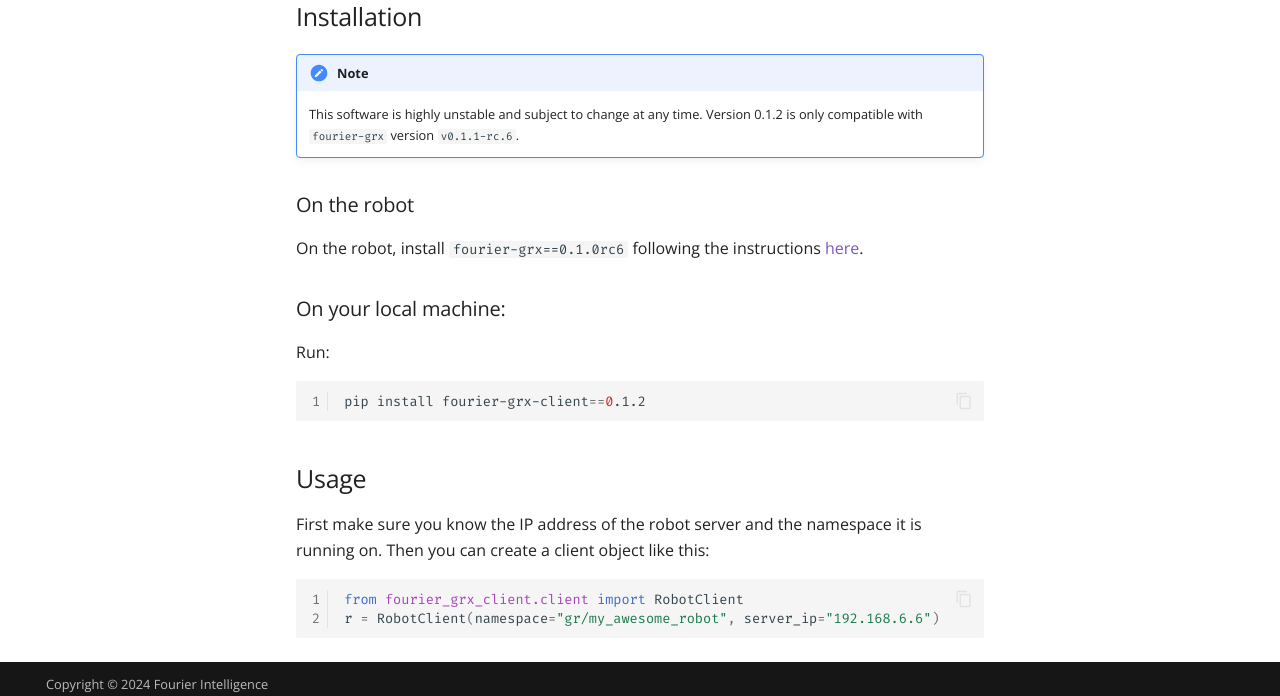
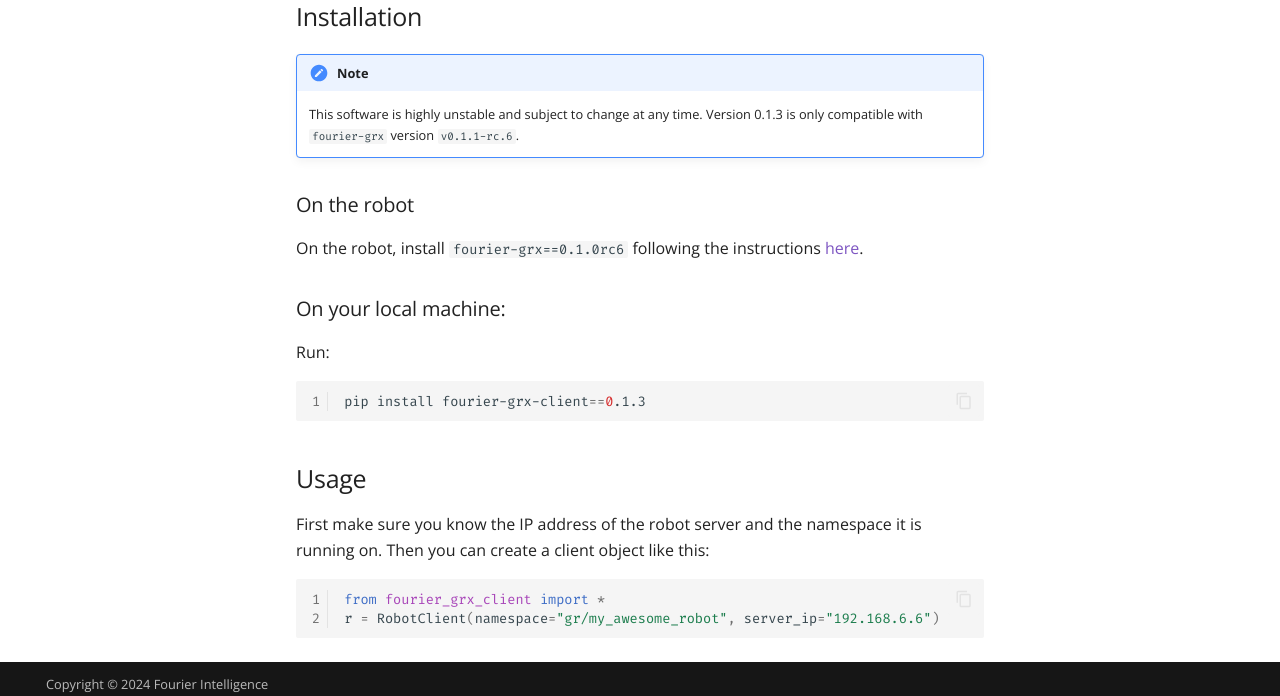
Before and after one commit to FFTAI/fourier-grx-client, an MkDocs documentation site: the page built from docs/index.md, in a window 1280 px wide and 1047 px high. Shown: the part 320-1016 px from the top of the window. Built offline with MkDocs 1.6.1 and Material for MkDocs 9.7.7, drawn with Linux system fonts in a browser that asks for light colours; comment, search, counter and statistics services are not loaded; the version menu is left out.

Commit message:
🔖 v0.1.3
Signed-off-by: Yuxiang Gao <yuxiang.gao@fftai.com>

````diff
--- a/docs/index.md
+++ b/docs/index.md
@@ -6,7 +6,7 @@
 ## Installation
 
 !!! note
-    This software is highly unstable and subject to change at any time. Version 0.1.2 is only compatible with `fourier-grx` version `v0.1.1-rc.6`.
+    This software is highly unstable and subject to change at any time. Version 0.1.3 is only compatible with `fourier-grx` version `v0.1.1-rc.6`.
 
 
 ### On the robot
@@ -18,13 +18,14 @@
 Run:
 
 ```bash
-pip install fourier-grx-client==0.1.2
+pip install fourier-grx-client==0.1.3
 ```
 
 ## Usage
 
 First make sure you know the IP address of the robot server and the namespace it is running on. Then you can create a client object like this:
+
 ```python
-from fourier_grx_client.client import RobotClient
+from fourier_grx_client import *
 r = RobotClient(namespace="gr/my_awesome_robot", server_ip="192.168.6.6")
 ```
--- a/pyproject.toml
+++ b/pyproject.toml
@@ -1,6 +1,6 @@
 [project]
 name = "fourier-grx-client"
-version = "0.1.2"
+version = "0.1.3"
 description = "Client library for Fourier GRx series robots"
 authors = [{ name = "Yuxiang Gao", email = "yuxiang.gao@fftai.com" }]
 dependencies = [
````
Also changed, not shown: CHANGELOG.md (+6 -0 lines), README.md (+4 -3 lines).
